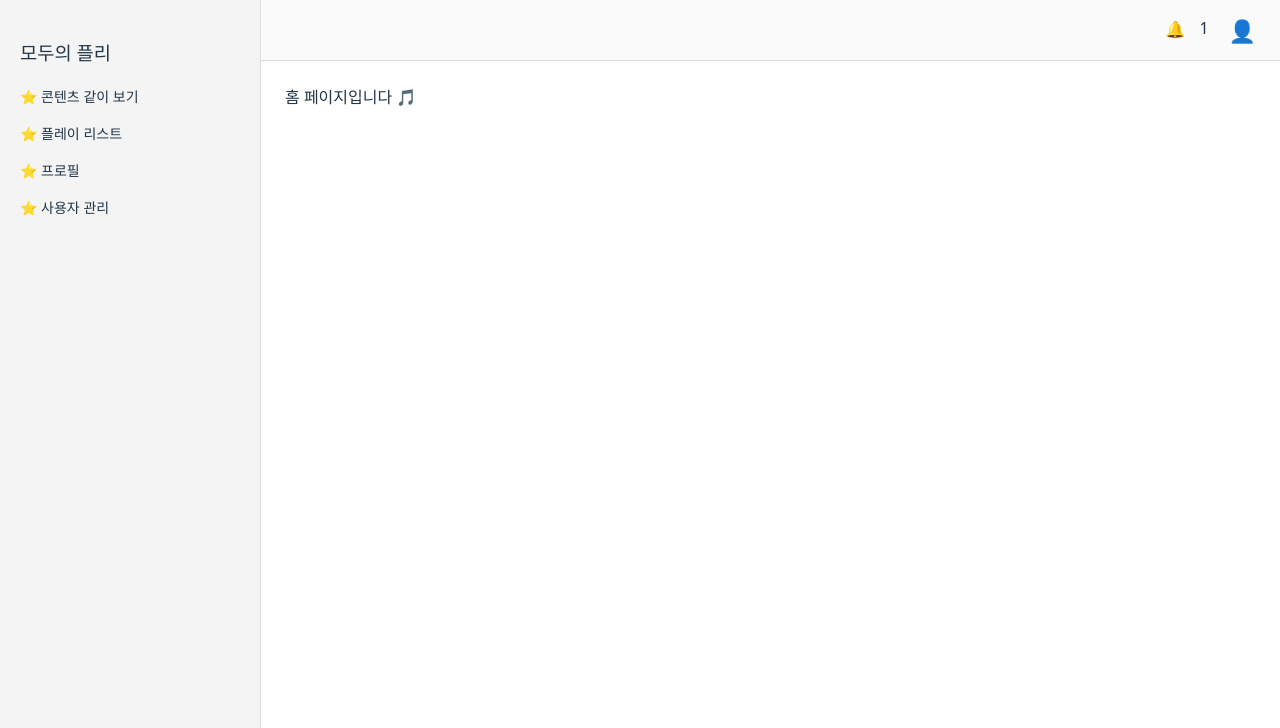
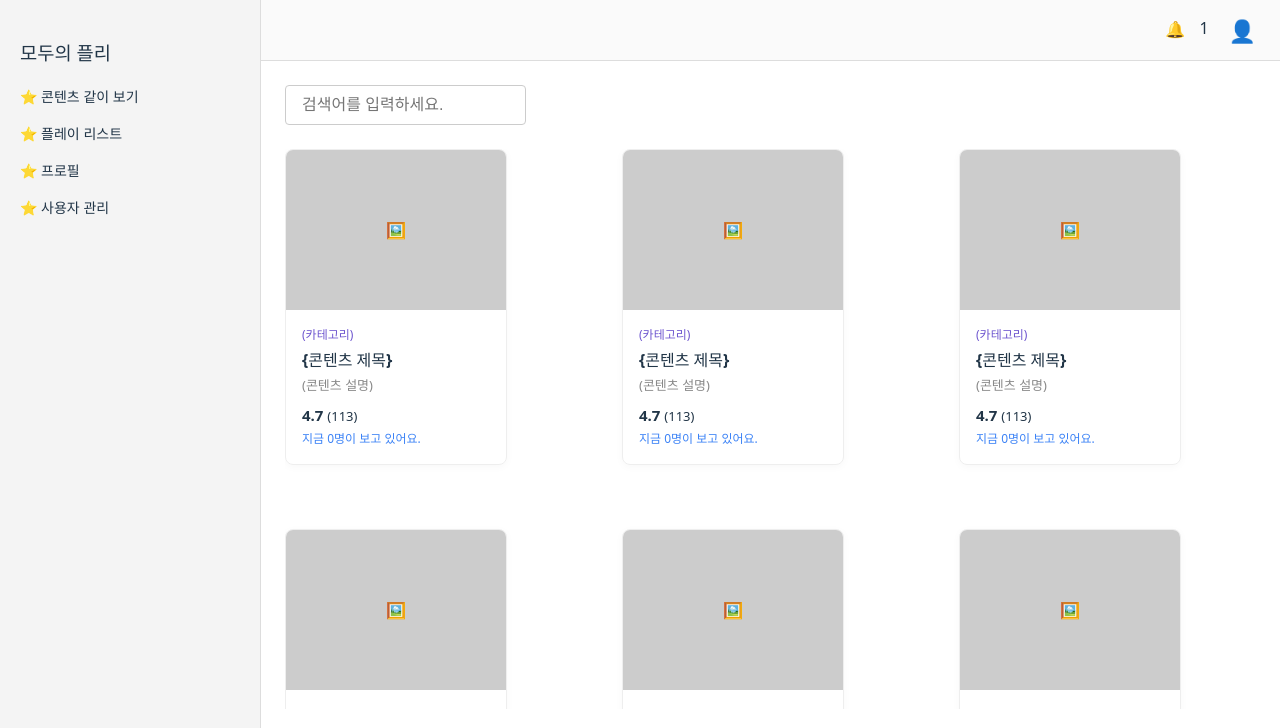
Before and after one commit to codeit-part4/moduPlayList-front, a React (Vite) app: page /home in a window 1280 px wide. Shown: the top 728 px of the page. Built offline with nearby package versions, Linux system fonts and the light colour scheme.

Commit message:
Fix : Content Page 디자인 수정

```diff
--- a/src/App.tsx
+++ b/src/App.tsx
@@ -26,7 +26,6 @@ const App: React.FC = () => {
           <Route path="/playList" element={<PlayListPage />} />
           <Route path="/playList/:playListId" element={<PlayListDetailPage />} />
           <Route path="/profile" element={<ProfilePage />} />
-          {/* 필요시 페이지 더 추가 */}
         </Route>
       </Routes>
     </Router>
--- a/src/components/PageContent.tsx
+++ b/src/components/PageContent.tsx
@@ -3,6 +3,8 @@ import styled from 'styled-components';
 
 const PageContentContainer = styled.div`
     flex: 1;
+    height: 0;
+    overflow-y: auto;
     padding: 24px;
 `;
 
--- a/src/pages/HomePage.tsx
+++ b/src/pages/HomePage.tsx
@@ -1,7 +1,48 @@
 import React from 'react';
+import styled from 'styled-components';
+import ContentSearchBar from '../components/ContentSearchBar';
+import ContentCard from '../components/ContentCard';
+
+const CardGridWrapper = styled.div`
+  height: 70vh;
+  overflow-y: auto;
+  scrollbar-width: none; /* Firefox */
+  -ms-overflow-style: none; /* IE, Edge */
+  &::-webkit-scrollbar {
+    display: none; /* Chrome, Safari, Opera */
+  }
+`;
+
+const CardGrid = styled.div`
+  display: grid;
+  grid-template-columns: repeat(auto-fill, minmax(220px, 1fr));
+  gap: 40px;
+`;
+
+const dummyContents = [
+  { category: '(카테고리)', title: '{콘텐츠 제목}', description: '(콘텐츠 설명)', rating: 4.7, viewers: 0, image: '' },
+  { category: '(카테고리)', title: '{콘텐츠 제목}', description: '(콘텐츠 설명)', rating: 4.7, viewers: 0, image: '' },
+  { category: '(카테고리)', title: '{콘텐츠 제목}', description: '(콘텐츠 설명)', rating: 4.7, viewers: 0, image: '' },
+  { category: '(카테고리)', title: '{콘텐츠 제목}', description: '(콘텐츠 설명)', rating: 4.7, viewers: 0, image: '' },
+  { category: '(카테고리)', title: '{콘텐츠 제목}', description: '(콘텐츠 설명)', rating: 4.7, viewers: 0, image: '' },
+  { category: '(카테고리)', title: '{콘텐츠 제목}', description: '(콘텐츠 설명)', rating: 4.7, viewers: 0, image: '' },
+  { category: '(카테고리)', title: '{콘텐츠 제목}', description: '(콘텐츠 설명)', rating: 4.7, viewers: 0, image: '' },
+  { category: '(카테고리)', title: '{콘텐츠 제목}', description: '(콘텐츠 설명)', rating: 4.7, viewers: 0, image: '' },
+];
 
 const HomePage: React.FC = () => {
-  return <div>홈 페이지입니다 🎵</div>;
+  return (
+    <div>
+      <ContentSearchBar />
+      <CardGridWrapper>
+        <CardGrid>
+          {dummyContents.map((item, idx) => (
+            <ContentCard key={idx} {...item} />
+          ))}
+        </CardGrid>
+      </CardGridWrapper>
+    </div>
+  );
 };
 
 export default HomePage;
```
